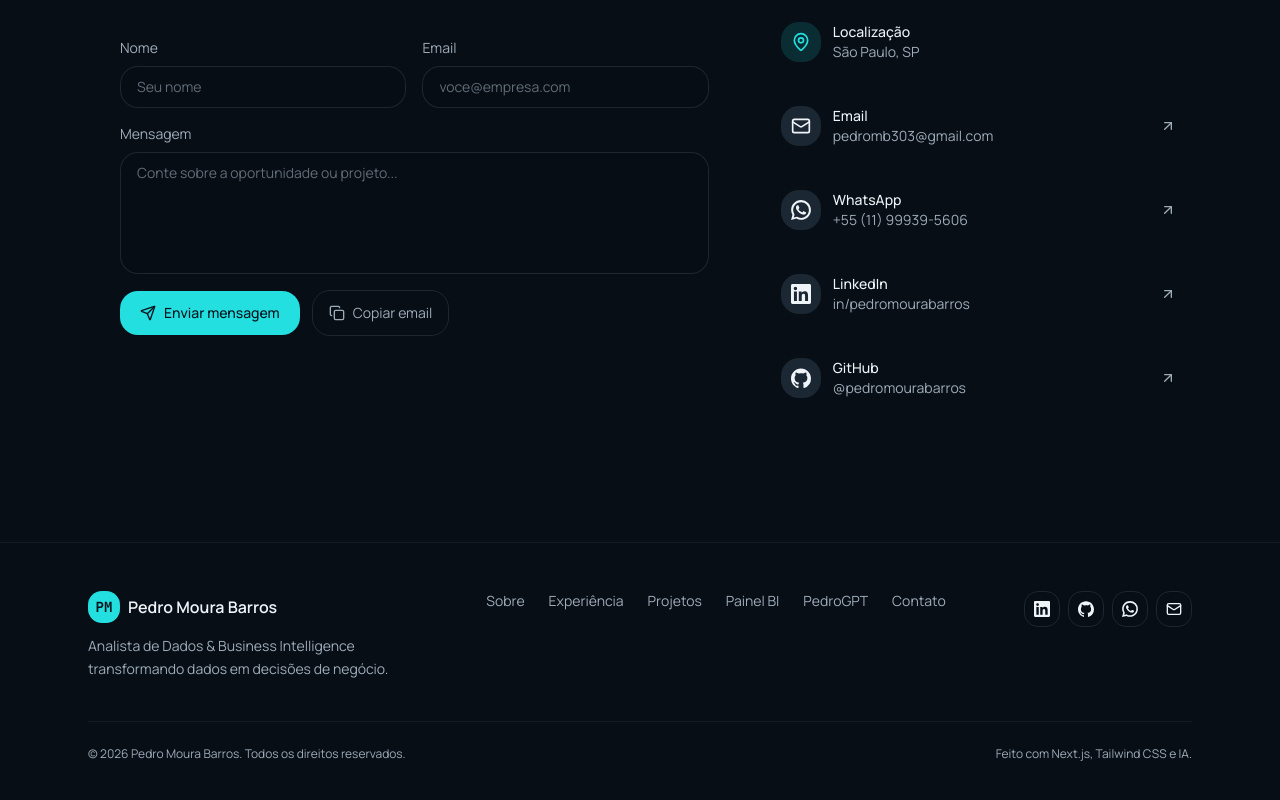
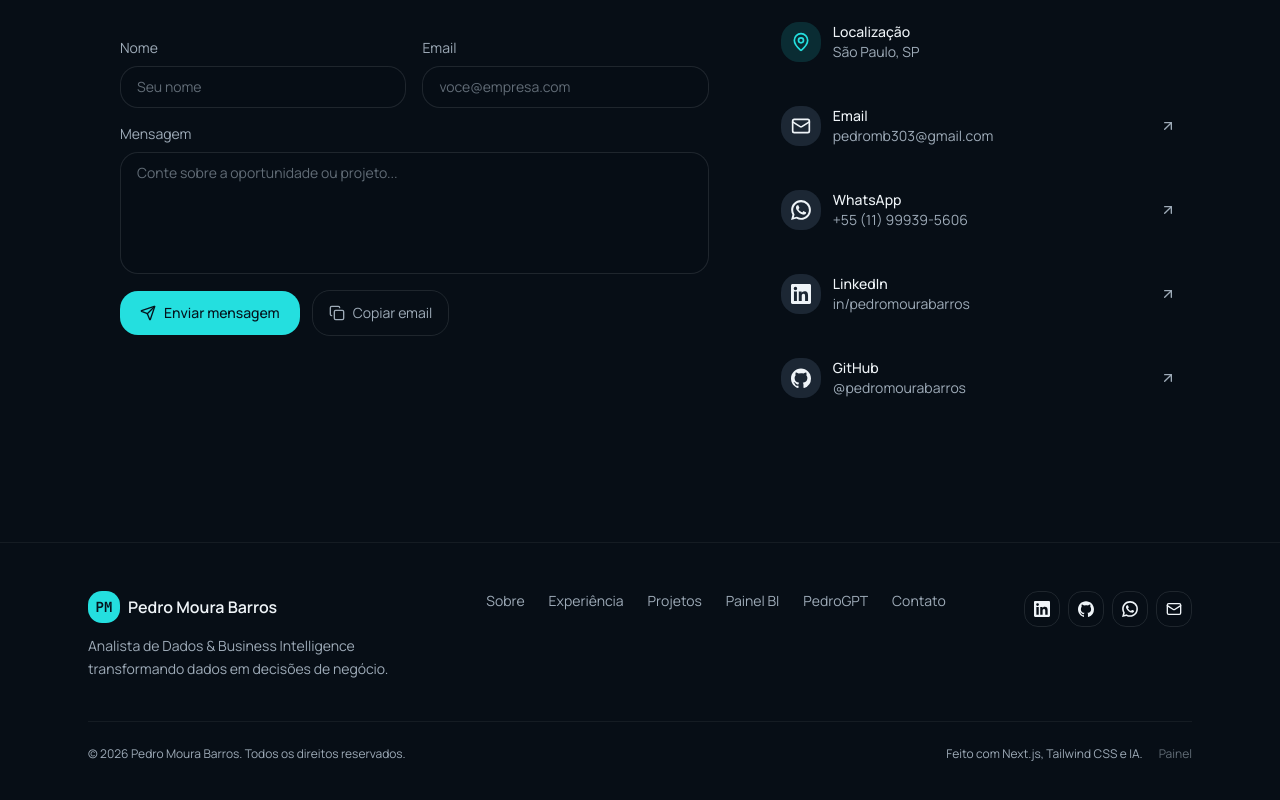
Before and after one commit to pedromourabarros/portfolio-pedro, a Next.js app: page / in a window 1280 px wide. Shown: the part 8366-9166 px from the top of the page. Built offline with nearby package versions, Linux system fonts and the light colour scheme; no server answers.

Commit message:
feat: enhance footer with admin panel link and layout update\n\nImproved footer layout with admin link and flexbox styling

```diff
--- a/components/footer.tsx
+++ b/components/footer.tsx
@@ -75,7 +75,12 @@ export function Footer() {
           <p>
             © {ano} {personal.nome}. Todos os direitos reservados.
           </p>
-          <p>Feito com Next.js, Tailwind CSS e IA.</p>
+          <div className="flex items-center gap-4">
+            <p>Feito com Next.js, Tailwind CSS e IA.</p>
+            <a href="/admin" className="text-muted-foreground/60 transition-colors hover:text-primary">
+              Painel
+            </a>
+          </div>
         </div>
       </div>
     </footer>
```
